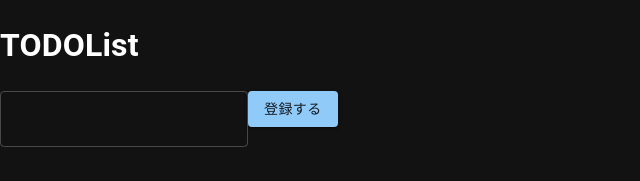
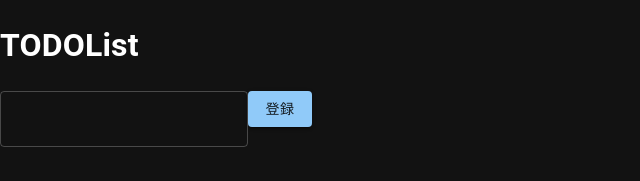
Before and after one commit to shokixxx/todoApp, a React (Vite) app: page / in a window 1280 px wide. Shown: the top 181 px of the page, without its empty margins (0-640 px from the left). Built offline with nearby package versions, Linux system fonts and the light colour scheme.

Commit message:
テストしやすいようform機能を分離

```diff
--- /dev/null
+++ b/src/components/molecules/AddTodoForm.tsx
@@ -0,0 +1,18 @@
+import { Button } from '@mui/material'
+
+import { InputField } from '../atmos/InputField'
+
+type Props = {
+  inputRef: React.RefObject<HTMLInputElement | null>
+}
+
+export const AddTodoForm = ({ inputRef }: Props) => {
+  return (
+    <>
+      <InputField ref={inputRef} />
+      <Button variant="contained" type="submit">
+        登録
+      </Button>
+    </>
+  )
+}
--- a/src/components/templates/TodoList.tsx
+++ b/src/components/templates/TodoList.tsx
@@ -1,8 +1,6 @@
 import { useRef } from 'react'
 
-import { Button } from '@mui/material'
-
-import { InputField } from '../atmos/InputField'
+import { AddTodoForm } from '../molecules/AddTodoForm'
 
 export const TodoList = () => {
   const inputRef = useRef<HTMLInputElement>(null)
@@ -24,8 +22,7 @@ export const TodoList = () => {
       </header>
       <main>
         <form onSubmit={handleSubmit}>
-          <InputField ref={inputRef} />
-          <Button variant="contained">登録する</Button>
+          <AddTodoForm inputRef={inputRef} />
         </form>
       </main>
     </>
```
